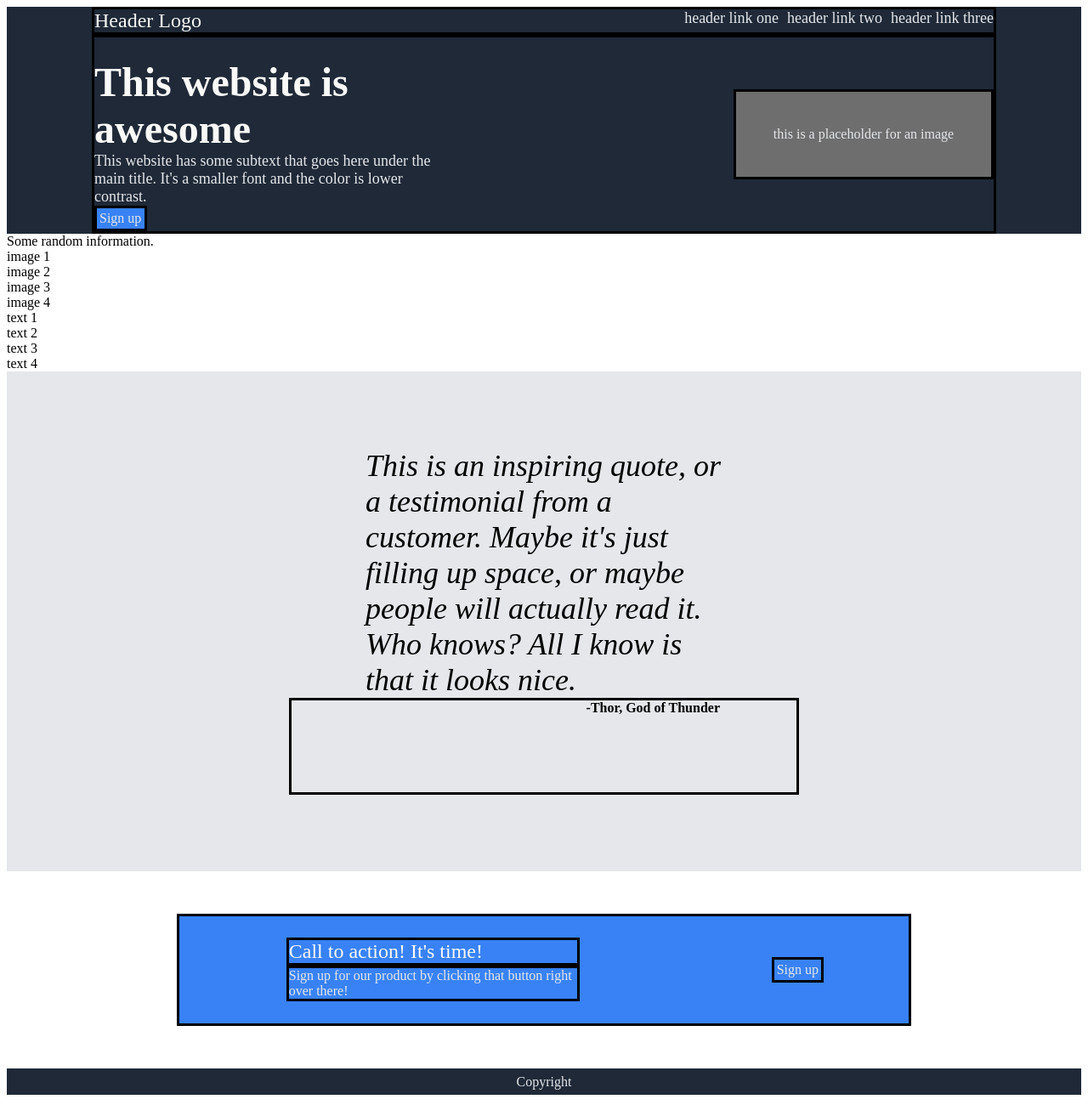
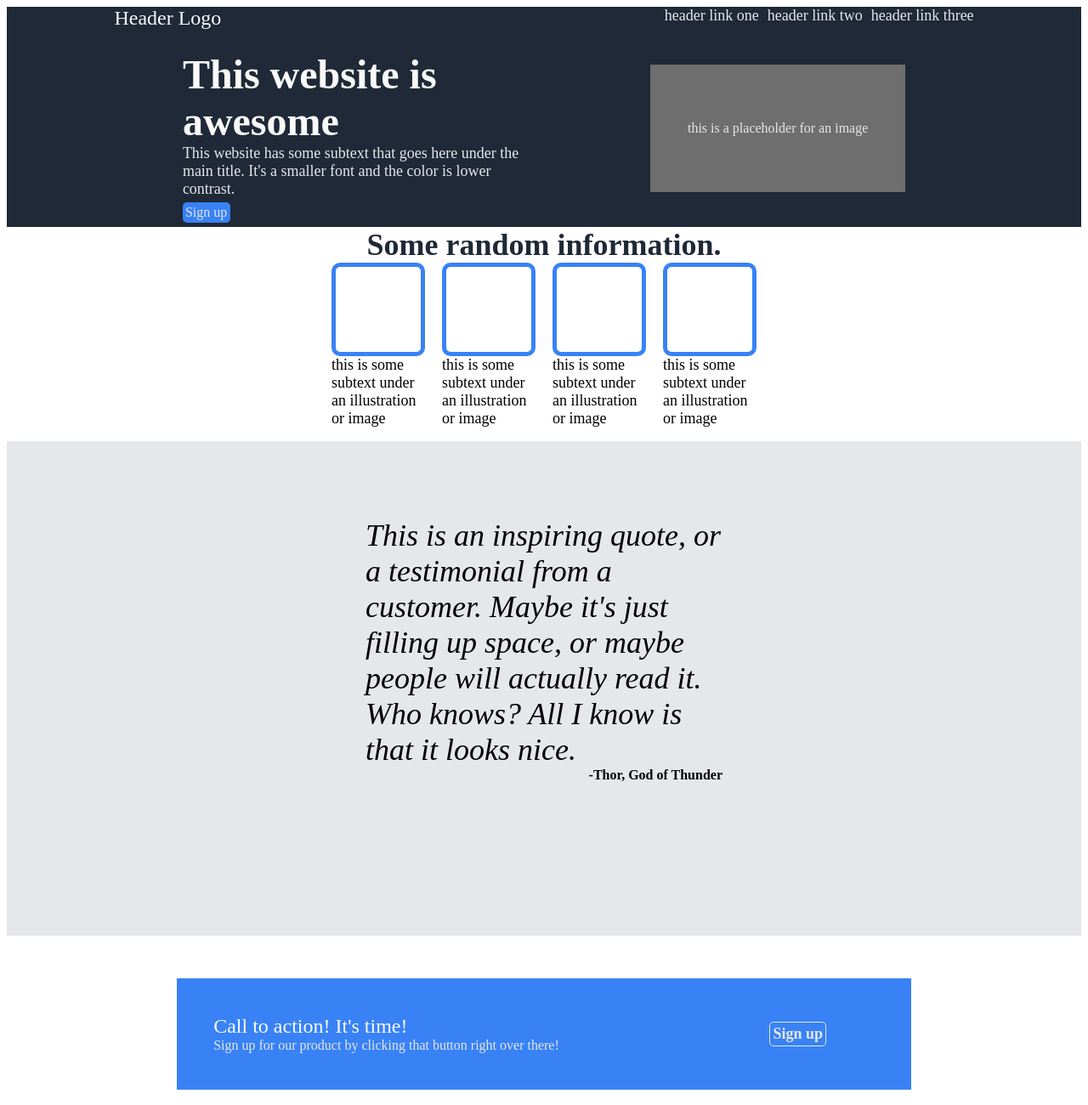
Before and after one commit to Lov3M4chine/odin-landing-page, a plain HTML site: page index.html in a window 1280 px wide. Shown: the top 1300 px of the page at 85% size. Drawn offline with Linux system fonts and the light colour scheme.

Commit message:
Adjust stylings, margins, fonts, borders

```diff
--- a/index.html
+++ b/index.html
@@ -31,16 +31,22 @@
             <div class="header-two-title">Some random information.</div>
             <div class="cards-container">
                 <div class="card-images-container">
-                    <div class="card-images">image 1</div>
-                    <div class="card-images">image 2</div>
-                    <div class="card-images">image 3</div>
-                    <div class="card-images">image 4</div>
-                </div>
-                <div class="card-text-container">
-                    <div class="card-text">text 1</div>
-                    <div class="card-text">text 2</div>
-                    <div class="card-text">text 3</div>
-                    <div class="card-text">text 4</div>
+                    <div class="card-one">
+                        <div class="card-images"></div>
+                        <div class="card-text">this is some subtext under an illustration or image</div>
+                    </div>
+                    <div class="card-two">
+                        <div class="card-images"></div>
+                        <div class="card-text">this is some subtext under an illustration or image</div>
+                    </div>
+                    <div class="card-three">
+                        <div class="card-images"></div>
+                        <div class="card-text">this is some subtext under an illustration or image</div>
+                     </div>
+                     <div class="card-four">
+                        <div class="card-images"></div>
+                        <div class="card-text">this is some subtext under an illustration or image</div>
+                    </div>
                 </div>
             </div>
         </div>
--- a/styles.css
+++ b/styles.css
@@ -5,11 +5,10 @@
 }
 
 .header {
-    border: solid black;
     display: flex;
     justify-content: space-between;
-    margin-left: 100px;
-    margin-right: 100px;
+    margin-left: 10%;
+    margin-right: 10%;
 }
 
 .header-logo {
@@ -26,12 +25,12 @@
 }
 
 .sign-up-section-container {
-    border: solid black;
-    margin-left: 100px;
-    margin-right: 100px;
+    margin-left: 10%;
+    margin-right: 10%;
     display: flex;
-    justify-content: space-between;
+    justify-content: center;
     align-items: center;
+    gap: 5%
 }
 
 .header-text-container {
@@ -39,9 +38,8 @@
 
 .header-image {
 
-    border: solid black;
     width: 300px;
-    height: 100px;
+    height: 150px;
     color: #e5e7eb;
     background-color: rgb(110, 110, 110);
     margin-left: .5%;
@@ -71,31 +69,64 @@
 
 .sign-up-button-top {
     background-color: #3882F6;
-    border: solid black;
     padding: 3px;
     flex-shrink: 0;
     width: 50px;
     color: #e5e7eb;
     margin: 5%;
-    margin-top: 0;
-    margin-bottom: 0;
+    margin-top: 1%;
+    margin-bottom: 1%;
     margin-left: 0;
+    border-radius: 5px;;
 }
 
 .middle-one {
-
+    display: flex;
+    flex-direction: column;
+    align-items: center;
 }
 
 .header-two-title {
-
+    margin-left: 150px;
+    margin-right: 150px;
+    max-width: 600px;
+    font-size: 36px;
+    font-weight:bolder;
+    color: #1F2937;
 }
 
 .cards-container {
-
+    margin-left: 150px;
+    margin-right: 150px;
+    max-width: 600px;
 }
 
 .card-text-container {
 
+}
+
+.card-images {
+    border: 5px solid #3882F6;
+    width: 100px;
+    height: 100px;
+    border-radius: 10px;
+}
+
+.card-images-container {
+    display: flex;
+    justify-content: center;
+    flex-wrap: wrap;
+    gap: 20px;
+}
+
+.card-text {
+    width: 100px;
+    height: 100px;
+    display: flex;
+    justify-content: center;
+    flex-wrap: wrap;
+    font-size: 18px;
+    color: black
 }
 
 .middle-two {
@@ -118,7 +149,6 @@
 .quote-author {
     display: flex;
     justify-content: end;
-    border: solid black;
     font-weight: bolder;
     padding: 10%;
     padding-top: 0;
@@ -139,7 +169,6 @@
     display: flex;
     justify-content: space-between;
     align-items: center;
-    border: solid black;
     background-color: #3882F6;
     margin-top: 50px;
     margin-bottom: 50px;
@@ -148,32 +177,29 @@
 }
 
 .call-to-action-text-container {
-    padding: 3%;
+    padding: 5%;
 }
 
 .call-to-action-header {
-    border: solid black;
-    margin-left: 100px;
-    margin-right: 100px;
     color: #F9FAF8;
     font-size: 24px;
 }
 
 .call-to-action-text {
-    border: solid black;
-    margin-left: 100px;
-    margin-right: 100px;
     color: #E5E7EB;
 }
 
 .sign-up-button-bottom {
     background-color: #3882F6;
-    border: solid black;
     padding: 3px;
     flex-shrink: 0;
     color: #e5e7eb;
     margin-left: 100px;
     margin-right: 100px;
+    border: 1px solid #e5e7eb;
+    border-radius: 5px;
+    font-size: 18px;
+    font-weight: bolder;
 }
 
 .copyright {
```
